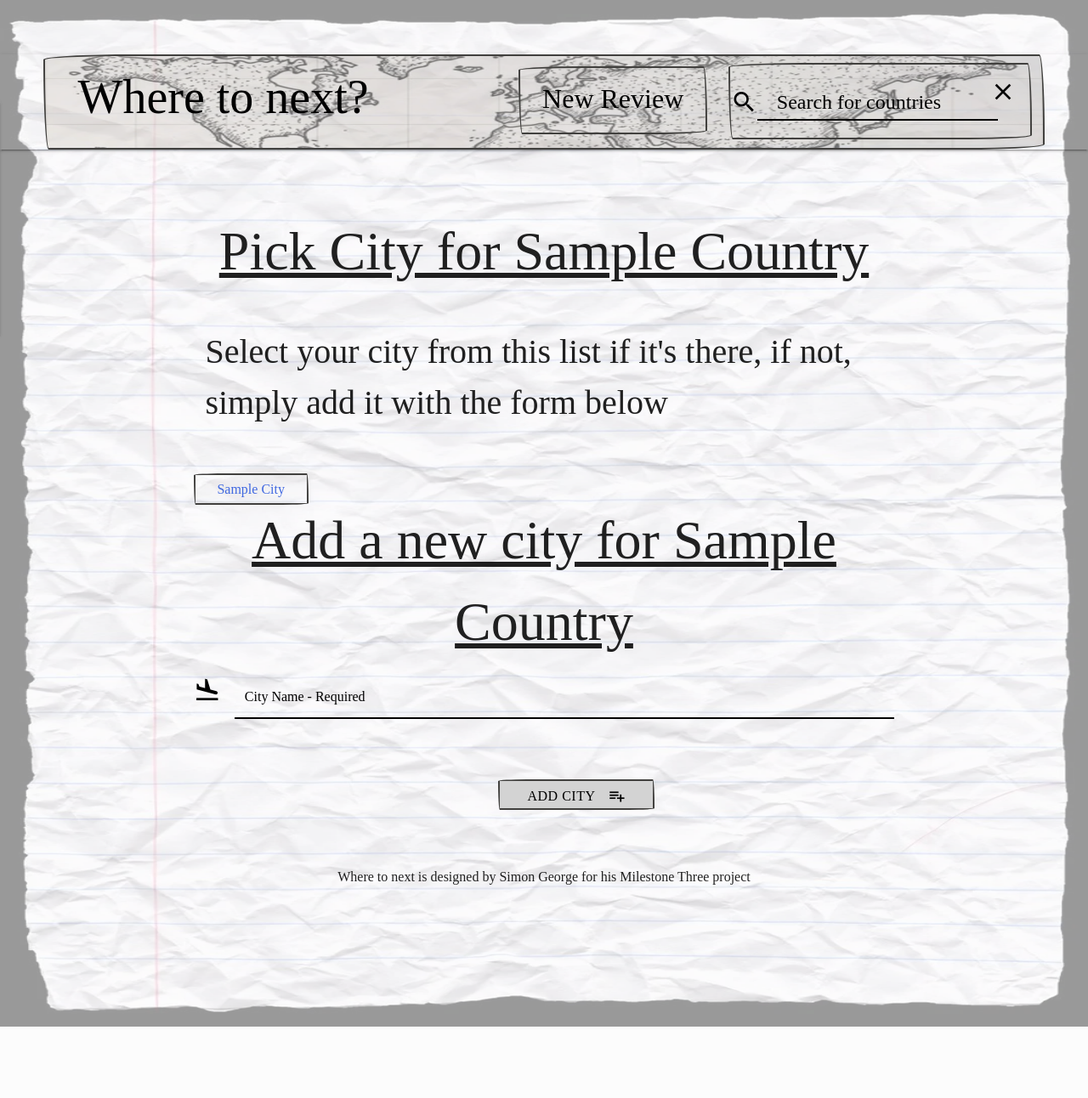
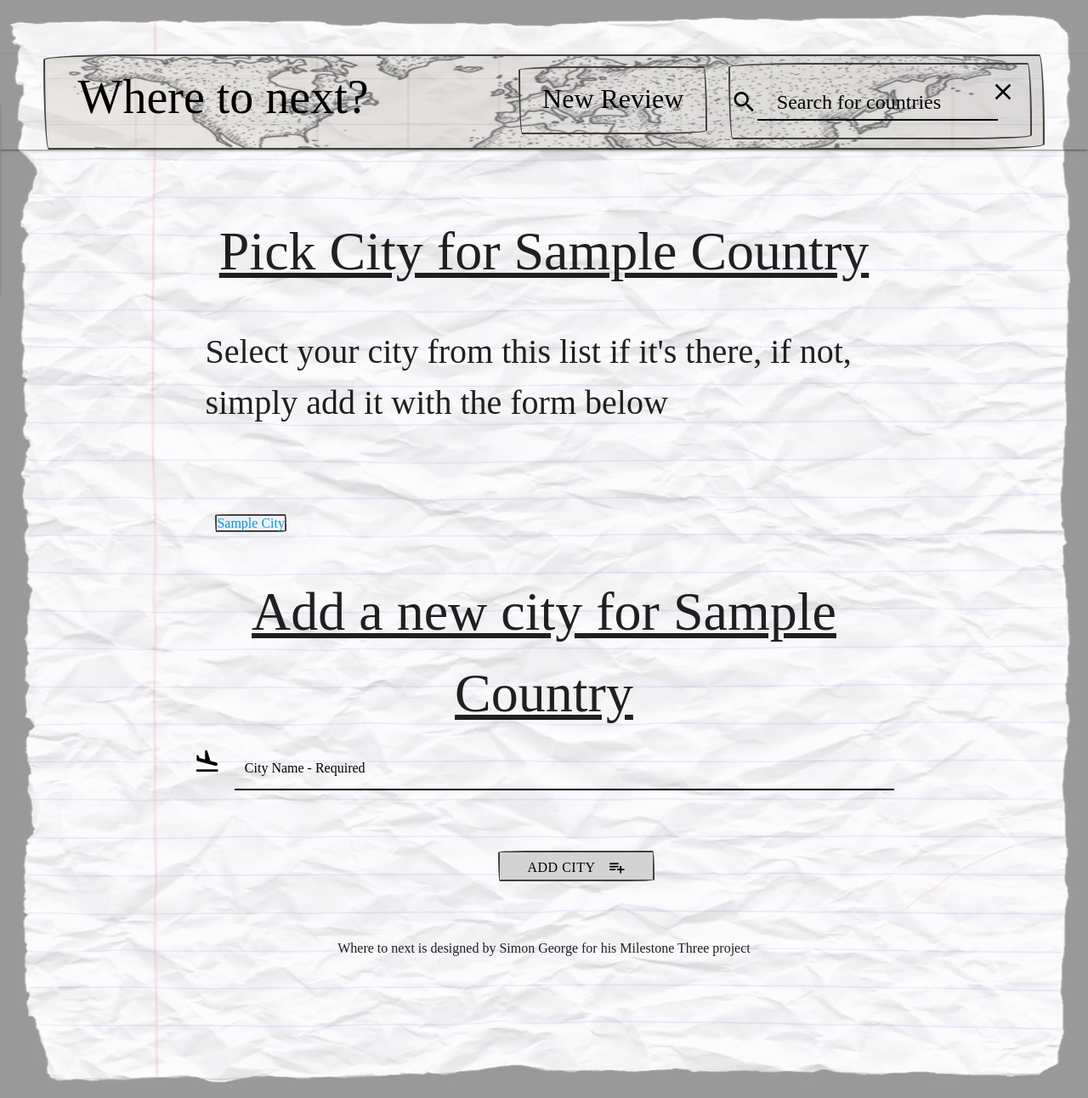
Before and after one commit to SimonGeorgeNZ/Milestone_three, a Flask app: template templates/cities.html in a window 1280 px wide. Shown: the whole page at 85% size. Before the commit the page ends 1208 px from the top, so only its background shows below. Run offline with Flask 2, Linux system fonts and the light colour scheme; the template is opened without the code that fills it: most values are stand-ins (such as "Sample title", 1, 10 or a date in 2020); some libraries are stand-ins or nearby versions; some web fonts are replaced.

Commit message:
delete button centered in view, city name options added to list with padding and margins, datepicker postit notes given padding on footer

```diff
--- a/app.py
+++ b/app.py
@@ -187,11 +187,11 @@ def add_review_info(review_id):
         {'review_title': request.form.get('review_title')})
     if start > end:
         error = "Are you a time traveller? Try picking an end date that's after your start date"
-        return render_template('first_info.html', title=title, error=error)
+        return redirect(url_for('add_review_info', title=title, error=error))
     elif start == end:
         info.insert_one(request.form.to_dict())
         return render_template('attractions.html', title=title)
-    else:
+    elif start < end:
         info.insert_one(add_info)
         title = mongo.db.title.find_one(
             {'review_title': request.form.get('review_title')})
--- a/static/css/style.css
+++ b/static/css/style.css
@@ -89,7 +89,9 @@ html {
 
 .option {
     color: royalblue;
+    margin-top: 2vh;
     padding: 1vh 2vw;
+    display: inline-block;
 }
 
 .input-field.col .prefix ~ label, .input-field.col .prefix ~ .validate ~ label {
@@ -253,6 +255,10 @@ names on "did you mean" page, and styling for text on landing page*/
     font-size: 4vh;
 }
 
+.picker__footer {
+    padding-bottom: 4vh;
+}
+
 
 
 /*-------------------------Nav---------------------------*/
@@ -316,7 +322,6 @@ nav .nav-wrapper .brand-logo {
     background-repeat: no-repeat;
     background-color: transparent;
     height: auto;
-    width: auto;
 }
 
 .nav-wrapper .input-field input[type=search]{
@@ -337,19 +342,16 @@ nav .nav-wrapper .brand-logo {
     font-size: 4vh;
     color: black;
     display: block;
-    margin-top: 6vh;
+    margin-top: 4vh;
     margin-left: 10vw;
 }
 
 .side-nav .input-field {
     margin-left: 9vw;
-    padding-bottom: 2vh!important;
-    padding-top: 2vh;
 }
 .side-nav .input-field input[type=search] {
-    font-size: 3vh;
+    font-size: 4vh;
     color: black;
-    padding-left: 4vw;
     width: 60%;
     background-color: transparent;
 }
@@ -357,10 +359,7 @@ nav .nav-wrapper .brand-logo {
 .side-nav .input-field label {
     font-size: 3vh;
 }
-.m-glass label {
-    padding-left: 70vw!important;
-    color: black;
-}
+
 .nav-link {
     margin-top: 1.5vh;
     margin-right: 2vw!important;
@@ -376,12 +375,13 @@ nav .input-field {
     min-width: 20vw;
 }
 
-.search_cl {
-    margin-left: 3vw!important;
-}
 .nav-link a {
     font-size: 4vh;
     padding-top: .5vh;
+}
+
+.search_cl {
+    margin-left: 3vw;
 }
 
 
@@ -427,7 +427,6 @@ input {
 
 label {
     color: black!important;
-    padding-bottom: 10vh!important;
 }
 
 .heading-box {
@@ -440,6 +439,7 @@ label {
     background-color: red!important;
     width: 60%;
     height: 100%;
+    display: inline-block;
 }
 
 
@@ -464,7 +464,7 @@ label {
 .card-content {
     padding-right: 1vw!important;
     padding-left: 1vw!important;
-    min-height: 23vh;
+    min-height: 25vh;
 }
 
 
@@ -593,9 +593,6 @@ label {
         padding-right: 2vw;
         font-size: 2vh;
     }
-    .center_btn {
-        display: inline;
-    }
     .center_btn button {
         margin-bottom: 5vh;
         height: auto;
@@ -612,6 +609,6 @@ label {
         padding-right: 2vw;
     }
     input[type=text] {
-    font-size: 3vh;
+    font-size: 4vh;
     }
 }
--- a/templates/base.html
+++ b/templates/base.html
@@ -56,7 +56,7 @@
         <a href="{{url_for('new_country')}}">New Review</a>
         <div class="input-field">
           <form action="{{ url_for('review_search') }}" method="POST">
-            <label class="search_cl" for="icon_prefix"
+            <label for="icon_prefix"
               >Search for countries</label
             >
             <input id="mobile_search" name="search" type="search" required />
--- a/templates/cities.html
+++ b/templates/cities.html
@@ -12,16 +12,24 @@
     </div>
   </div>
 
+
+  <div class="row">
+  <div class="center col s12">
+  <ul>
   {% for city in cities %}
-  <div class="col s12">
+  <li class="option">
     <a
-      class="option lined thin"
+      class="lined thin"
       href="{{url_for('add_review', city_id=city._id)}}"
       >{{city.city_name |title}}</a
     >
+  </li>
+   {% endfor %}
+  </ul>
+  </div>
   </div>
 
-  {% endfor %}
+
 
   <form action="{{ url_for('insert_city') }}" method="POST" class="col s12">
     <p class="heading-box head-main">
--- a/templates/first_info.html
+++ b/templates/first_info.html
@@ -96,4 +96,5 @@
 
 <script src="https://cdnjs.cloudflare.com/ajax/libs/jquery/3.2.1/jquery.min.js"></script>
 
+
 {% endblock %}
```
Also changed, not shown: README.md.
